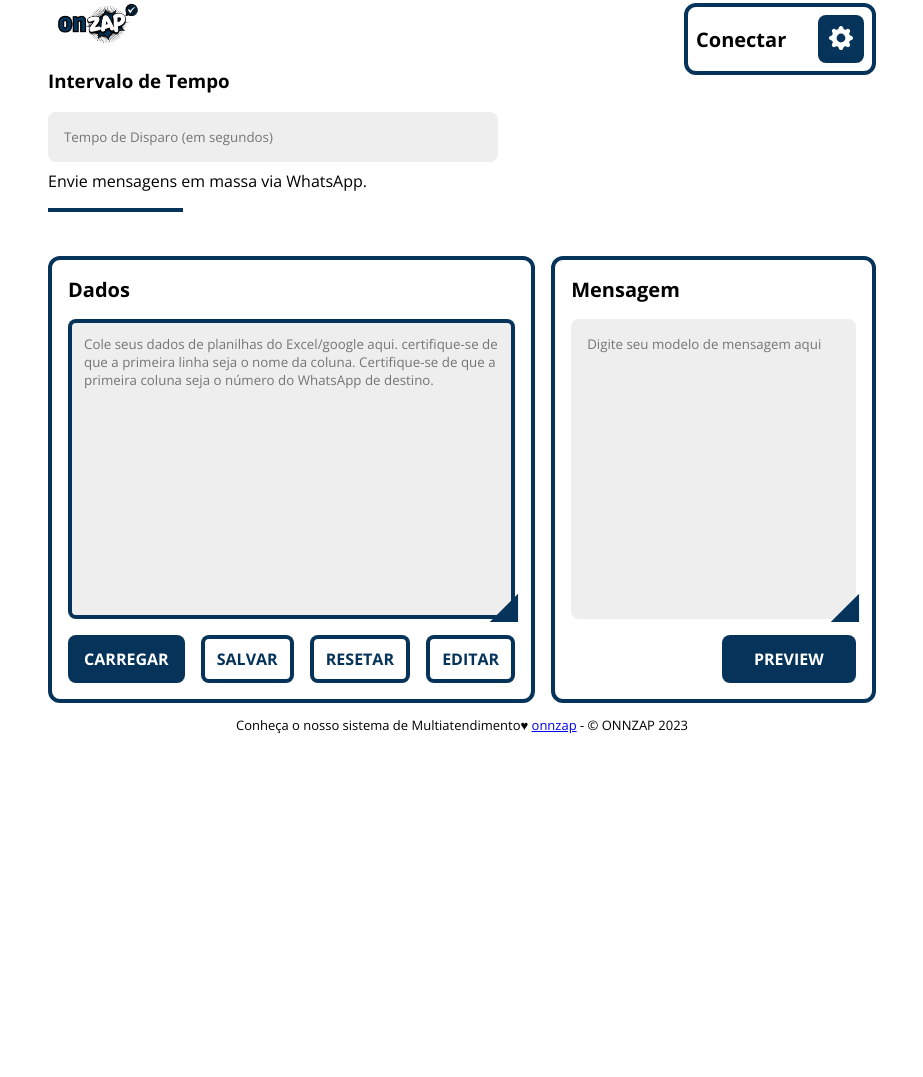
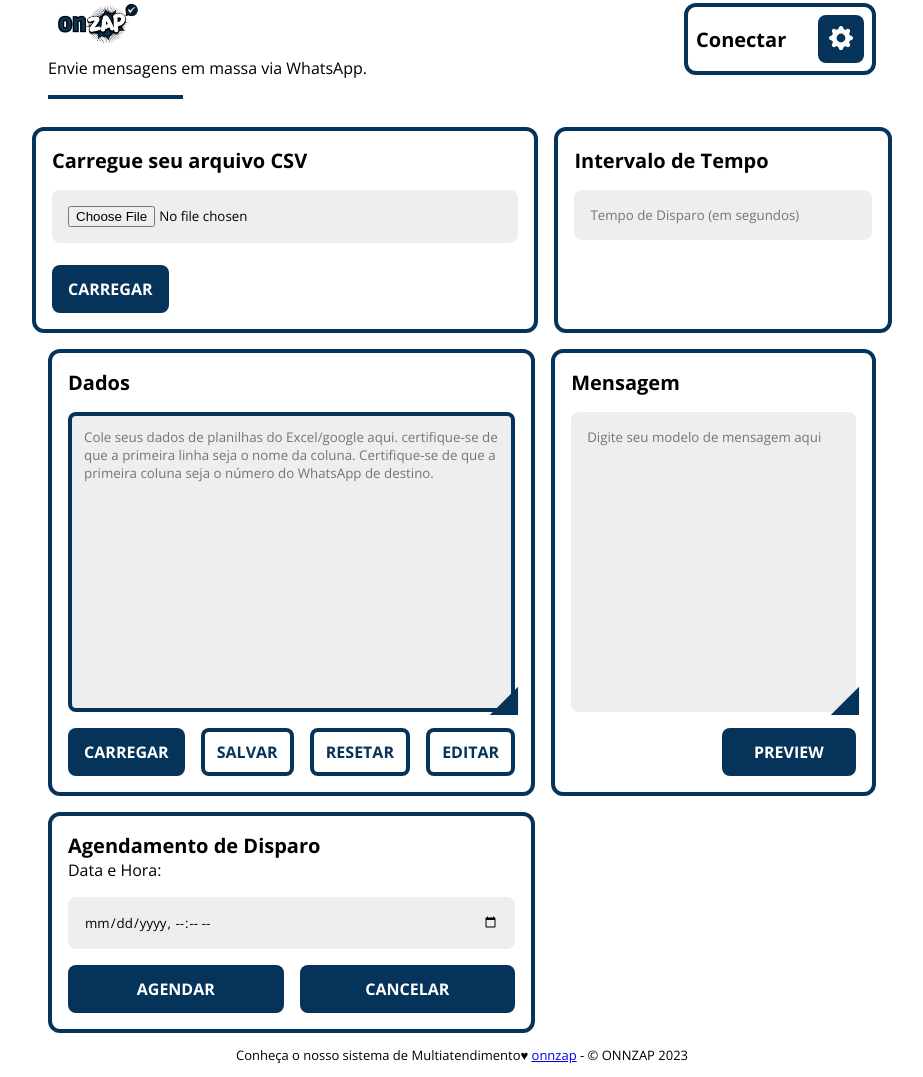
Before and after one commit to Onndigital/DisparadorOnnzap, a website: page client/index.html in a window 1280 px wide. Shown: the part 45-1122 px from the top of the page, without its empty margins (178-1101 px from the left). Before the commit the page ends 800 px from the top, so only its background shows below. Drawn offline with nearby package versions, Linux system fonts and the light colour scheme; files that its build step writes are made by us from their sources; no server answers.

Commit message:
Update index.html
Adicionado seção agendamento de disparo

```diff
--- a/client/index.html
+++ b/client/index.html
@@ -15,17 +15,28 @@
 			left: 0;
 		}
 	</style>
+	<link rel="stylesheet" type="text/css" href="main.css">
 </head>
 
 <body>
 			<header>
 				<img src="./assets/logoLoginOption.png" style="width:100px">
-				<h3>Intervalo de Tempo</h3>
-				<input type="number" id="tempo-disparo" placeholder="Tempo de Disparo (em segundos)">
 				<p>Envie mensagens em massa via WhatsApp.</p>
 			</header>
-	<div class="scan hidden">
-		<script>
+				<section class="middle">
+				<div class="card file-upload">
+					<div class="title">Carregue seu arquivo CSV</div>
+					<input type="file" id="csvFileInput" accept=".csv">
+					<br>
+					<button id="loadButton" onclick="loadCSVData()">Carregar</button>
+				</div>
+				<div class="card file-upload">
+					<div class="title">Intervalo de Tempo</div>
+				<input type="number" id="tempo-disparo" placeholder="Tempo de Disparo (em segundos)">
+				</div>
+				</section>
+				<div class="scan hidden">
+			<script>
 			const resizeScan = () => {
 				const scanWindow = document.querySelector(".scan")
 				const scanWindowContent = document.querySelector(".scan .content")
@@ -134,7 +145,7 @@
 			<div class="card">
 				<div class="title">Preview</div>
 				<div class="body">
-					<p>preview dari semua pesan akan muncul di sini.</p>
+					<p>pré-visualizações de todas as mensagens aparecerão aqui.</p>
 					<div class="outer-preview-wrapper">
 						<div class="preview-wrapper"></div>
 					</div>
@@ -190,6 +201,17 @@
 					</div>
 				</div>
 			</div>
+			<div class="card scheduling-area">
+				<div class="title">Agendamento de Disparo</div>
+				<div class="body">
+					<label for="datetime">Data e Hora:</label>
+					<input type="datetime-local" id="datetime">
+				</div>
+				<div class="footer">
+					<button id="scheduleButton" onclick="scheduleMessage()">Agendar</button>
+					<button id="cancelButton" onclick="cancelSchedule()">Cancelar</button>
+				</div>
+			</div>
 		</section>
 	</main>
 	<footer>
```
